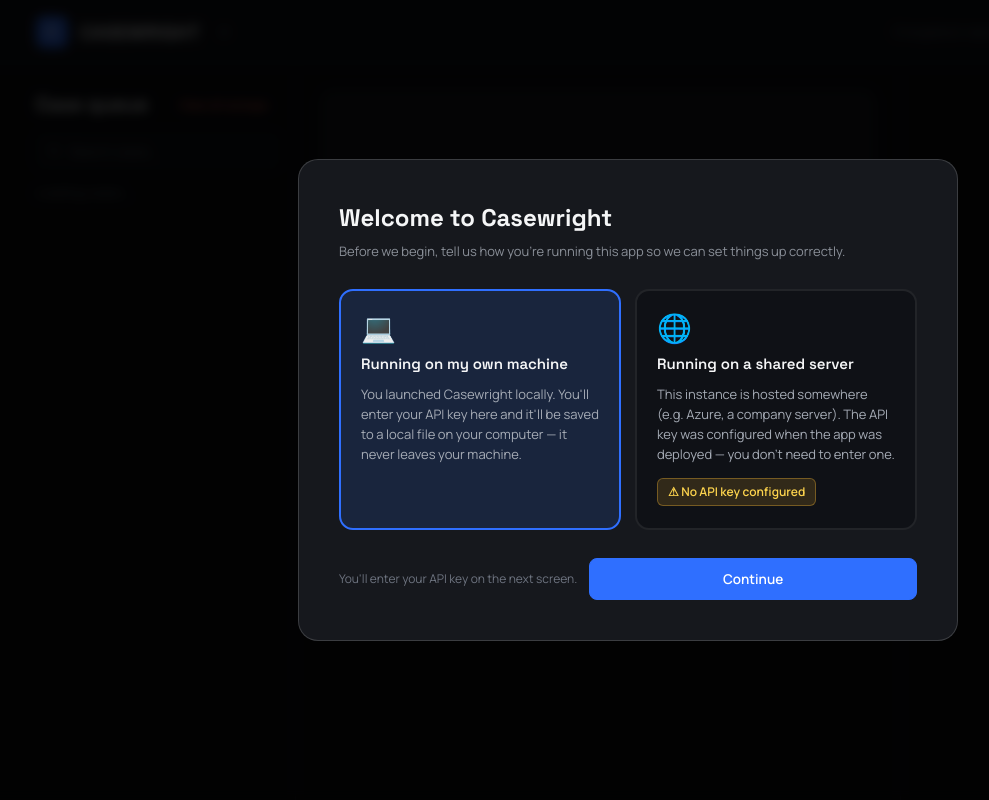
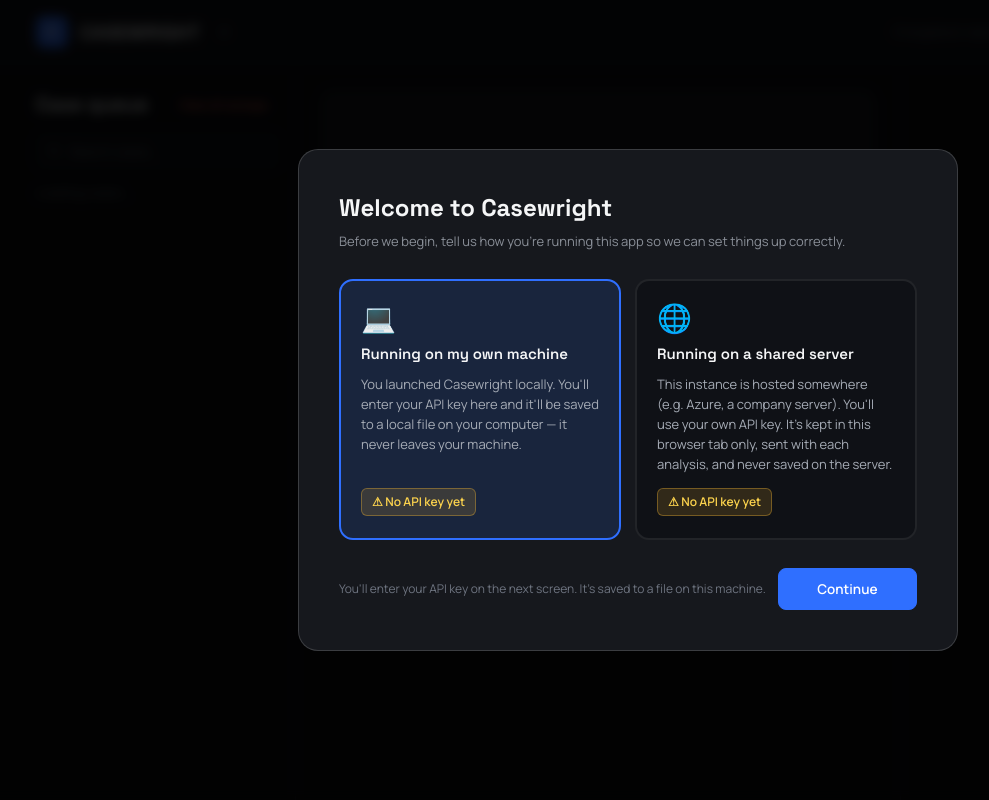
Before and after one commit to shehuphd/casewright, a Flask app: page / in a window 1280 px wide. Shown: the whole page, without its empty margins (12-1001 px from the left). Run offline with Flask 3, Linux system fonts and the light colour scheme.

Commit message:
Make cloud mode bring-your-own-key with per-mode key detection

```diff
--- a/app.py
+++ b/app.py
@@ -72,9 +72,24 @@
 
 
 @traced_action(action="case.analyse", kind="app", actor="user", project="casewright")
-def _run_analysis(case_id: str) -> tuple[dict, int]:
+def _caller_settings() -> dict:
+    """Resolve credentials for this request.
+
+    In cloud mode the analyst's own key rides in on headers rather than being
+    read from the server's environment. Headers rather than the JSON body so
+    every endpoint resolves credentials the same way, whether or not it takes
+    a body.
+    """
+    return cfg.resolve_settings({
+        "provider": request.headers.get("X-LLM-Provider"),
+        "api_key": request.headers.get("X-LLM-Key"),
+        "text_model": request.headers.get("X-LLM-Text-Model"),
+        "vision_model": request.headers.get("X-LLM-Vision-Model"),
+    })
+
+
+def _run_analysis(case_id: str, settings: dict) -> tuple[dict, int]:
     trace = active()
-    settings = cfg.get_raw_settings()
     case = get_case(case_id)
     if not case:
         raise ValueError(f"Case {case_id} not found.")
@@ -194,10 +209,16 @@
 @app.route("/api/onboarding", methods=["GET"])
 def onboarding_status():
     raw = cfg.get_raw_settings()
+    mode = cfg.get_deployment_mode()
+    # key_configured describes the server's own .env, which only exists in a
+    # local run. Reporting it in cloud mode was the source of a wrong signal:
+    # a developer's local .env lit up "API key detected" on the cloud card,
+    # describing their own machine rather than the deployment. Cloud is
+    # bring-your-own-key, so there is nothing on the server to detect.
     return jsonify({
-        "deployment_mode": cfg.get_deployment_mode(),
-        "key_configured": bool(raw.get("api_key")),
-        "provider": raw.get("provider") or None,
+        "deployment_mode": mode,
+        "key_configured": bool(raw.get("api_key")) if mode != "cloud" else False,
+        "provider": (raw.get("provider") or None) if mode != "cloud" else None,
         "env_exists": cfg.env_file_exists(),
     })
 
@@ -230,7 +251,10 @@
 
     # Fall back to the saved key if the caller didn't supply one
     if not api_key:
-        raw = cfg.get_raw_settings()
+        # resolve_settings, not get_raw_settings: in cloud mode there is no
+        # server-side key to fall back to, and reaching for one would let a
+        # keyless caller spend the operator's credit.
+        raw = cfg.resolve_settings()
         api_key = raw.get("api_key", "")
         if not provider:
             provider = raw.get("provider", "")
@@ -285,7 +309,10 @@
     api_key = (body.get("api_key") or "").strip()
 
     if not api_key:
-        raw = cfg.get_raw_settings()
+        # resolve_settings, not get_raw_settings: in cloud mode there is no
+        # server-side key to fall back to, and reaching for one would let a
+        # keyless caller spend the operator's credit.
+        raw = cfg.resolve_settings()
         api_key = raw.get("api_key", "")
         if not provider:
             provider = raw.get("provider", "")
@@ -440,7 +467,7 @@
         _running.add(case_id)
     log_event("analysis_start", {"case_id": case_id})
     try:
-        workup, tokens = _run_analysis(case_id)
+        workup, tokens = _run_analysis(case_id, _caller_settings())
         log_event("analysis_complete", {
             "case_id": case_id,
             "action": workup.get("recommended_action"),
--- a/templates/index.html
+++ b/templates/index.html
@@ -544,12 +544,13 @@
         <div class="onboard-card-icon">💻</div>
         <h3>Running on my own machine</h3>
         <p>You launched Casewright locally. You'll enter your API key here and it'll be saved to a local file on your computer — it never leaves your machine.</p>
+        <div id="onboard-local-badge"></div>
       </div>
 
       <div class="onboard-card" id="onboard-card-cloud" onclick="selectOnboardMode('cloud')">
         <div class="onboard-card-icon">🌐</div>
         <h3>Running on a shared server</h3>
-        <p>This instance is hosted somewhere (e.g. Azure, a company server). The API key was configured when the app was deployed — you don't need to enter one.</p>
+        <p>This instance is hosted somewhere (e.g. Azure, a company server). You'll use your own API key. It's kept in this browser tab only, sent with each analysis, and never saved on the server.</p>
         <div id="onboard-cloud-badge"></div>
       </div>
 
@@ -570,17 +571,16 @@
 
     <!-- Shown instead of form fields in cloud mode -->
     <div id="cloud-mode-notice" class="hidden" style="background:var(--blue-bg);border:1px solid var(--blue-border);border-radius:10px;padding:16px 18px;margin-bottom:20px">
-      <div style="font-size:13px;font-weight:600;color:var(--text-2);margin-bottom:6px">🌐 Cloud deployment</div>
-      <div style="font-size:13px;color:var(--text-4);line-height:1.55">Your API key and model are managed by your administrator. Nothing to configure here.</div>
-      <div style="display:flex;gap:24px;margin-top:14px;font-size:13px">
-        <div><span style="color:var(--text-5)">Provider</span><br><strong id="cloud-notice-provider" style="color:var(--text-2)">—</strong></div>
-        <div><span style="color:var(--text-5)">Model</span><br><strong id="cloud-notice-model" style="color:var(--text-2)">—</strong></div>
+      <div style="font-size:13px;font-weight:600;color:var(--text-2);margin-bottom:6px">🌐 Bring your own key</div>
+      <div style="font-size:13px;color:var(--text-4);line-height:1.55">
+        This is a shared deployment, so you supply your own API key and your own usage is billed to you.
+        The key is held in this browser tab only and is cleared when you close it. It's never written to the server.
       </div>
-      <div style="margin-top:14px;padding-top:12px;border-top:1px solid var(--blue-border)">
-        <div style="font-size:11px;color:var(--text-5);margin-bottom:4px">To update the API key, an administrator should run:</div>
-        <code style="font-size:11px;color:var(--text-3);background:var(--card-inner);padding:6px 10px;border-radius:6px;display:block;word-break:break-all">az containerapp secret set --name casewright --resource-group &lt;rg&gt; --secrets "llm-api-key=&lt;NEW_KEY&gt;"</code>
+      <div style="font-size:12px;color:var(--text-5);line-height:1.5;margin-top:10px">
+        Casewright reads your documents and calls the model server-side, so your key does pass through this
+        server on each analysis. Only use a key you're willing to send to whoever operates this instance.
       </div>
-      <div style="margin-top:10px">
+      <div style="margin-top:14px">
         <button onclick="resetOnboarding()" style="background:none;border:none;color:var(--text-5);font-size:12px;cursor:pointer;padding:0;text-decoration:underline">Switch to local mode</button>
       </div>
     </div>
@@ -681,14 +681,48 @@
   uncertOpen: false,
   analystNotesOpen: false,
   deploymentMode: null,   // 'local' | 'cloud' — set during onboarding
+  onboardStatus: null,    // cached /api/onboarding result, for the wizard's badges
   onboardMode: null,      // selection in progress inside the onboarding modal
 };
 
 let rationaleTimer = null;
 
 // ── Utilities ─────────────────────────────────────────────────────────────────
+/* Cloud deployments are bring-your-own-key. The key lives in sessionStorage
+   so it dies with the tab rather than persisting on a shared machine, and it
+   is sent per-request instead of being saved server-side, where it would be
+   one instance's key spending on behalf of everyone who found the URL. */
+const BYOK = {
+  get() {
+    try { return JSON.parse(sessionStorage.getItem('cw_byok') || 'null'); }
+    catch { return null; }
+  },
+  set(v) { sessionStorage.setItem('cw_byok', JSON.stringify(v)); },
+  clear() { sessionStorage.removeItem('cw_byok'); },
+};
+
+function byokHeaders() {
+  if (S.deploymentMode !== 'cloud') return {};
+  const k = BYOK.get();
+  if (!k || !k.api_key) return {};
+  return {
+    'X-LLM-Provider': k.provider || '',
+    'X-LLM-Key': k.api_key,
+    'X-LLM-Text-Model': k.text_model || '',
+    'X-LLM-Vision-Model': k.vision_model || k.text_model || '',
+  };
+}
+
+function hasUsableKey() {
+  if (S.deploymentMode === 'cloud') {
+    const k = BYOK.get();
+    return !!(k && k.api_key);
+  }
+  return !!(S.settings && S.settings.api_key_set);
+}
+
 async function api(method, path, body) {
-  const opts = { method, headers: { 'Content-Type': 'application/json' } };
+  const opts = { method, headers: { 'Content-Type': 'application/json', ...byokHeaders() } };
   if (body !== undefined) opts.body = JSON.stringify(body);
   const r = await fetch(path, opts);
   if (!r.ok) {
@@ -755,9 +789,35 @@
   document.getElementById('onboard-continue-btn').disabled = false;
   const note = document.getElementById('onboard-footer-note');
   note.style.color = '';
-  note.textContent = mode === 'local'
-    ? 'You\'ll enter your API key on the next screen.'
-    : 'Your API key is already configured — nothing to enter.';
+  // Each mode keeps its key somewhere different, so "do I have a key?" has a
+  // different answer per mode. Report the one for the card just chosen.
+  note.textContent = modeHasKey(mode)
+    ? (mode === 'local'
+        ? 'A key is already saved on this machine. Continue to start working.'
+        : 'A key is already saved in this browser tab. Continue to start working.')
+    : (mode === 'local'
+        ? 'You\'ll enter your API key on the next screen. It\'s saved to a file on this machine.'
+        : 'You\'ll enter your API key on the next screen. It stays in this browser tab.');
+}
+
+/* Does the given mode already have a usable key? Local keys live in the
+   server's .env (reported by /api/onboarding at boot), cloud keys in this
+   tab's sessionStorage. Checking the wrong source is what previously made a
+   developer's local .env light up the cloud card. */
+function modeHasKey(mode) {
+  if (mode === 'cloud') {
+    const k = BYOK.get();
+    return !!(k && k.api_key);
+  }
+  return !!(S.onboardStatus && S.onboardStatus.key_configured);
+}
+
+function renderOnboardBadges() {
+  const mk = (found, where) => found
+    ? `<span class="onboard-badge ok">✓ API key found ${where}</span>`
+    : `<span class="onboard-badge warn">⚠ No API key yet</span>`;
+  document.getElementById('onboard-local-badge').innerHTML = mk(modeHasKey('local'), 'on this machine');
+  document.getElementById('onboard-cloud-badge').innerHTML = mk(modeHasKey('cloud'), 'in this browser');
 }
 
 async function completeOnboarding() {
@@ -770,7 +830,7 @@
     if (!check.env_exists) {
       selectOnboardMode('cloud');
       const note = document.getElementById('onboard-footer-note');
-      note.textContent = '⚠ No local config file found. Switched to cloud mode — your API key is managed externally.';
+      note.textContent = '⚠ No local config file found. Switched to shared-server mode — your API key will stay in this browser tab.';
       note.style.color = 'var(--amber)';
       return;
     }
@@ -780,14 +840,19 @@
   localStorage.setItem('cw_mode', mode);
   localStorage.setItem('cw_onboarded', '1');
   document.getElementById('onboard-overlay').classList.add('hidden');
-  if (mode === 'local' && !S.settings.api_key_set) openSettings();
+  // Both modes need a key before anything can run; only the storage differs.
+  if (!hasUsableKey()) openSettings();
   await continueInit();
 }
 
-function launchWizard() {
+async function launchWizard() {
   localStorage.removeItem('cw_onboarded');
   localStorage.removeItem('cw_mode');
   S.onboardMode = null;
+  // Re-check rather than trusting the boot-time result: a key may have been
+  // added or deleted since, and stale badges are worse than none.
+  S.onboardStatus = await api('GET', '/api/onboarding').catch(() => S.onboardStatus);
+  renderOnboardBadges();
   document.getElementById('onboard-card-local').classList.remove('selected');
   document.getElementById('onboard-card-cloud').classList.remove('selected');
   document.getElementById('onboard-continue-btn').disabled = true;
@@ -810,14 +875,12 @@
 
     if (localStorage.getItem('cw_onboarded')) {
       S.deploymentMode = localStorage.getItem('cw_mode') || 'local';
-      if (S.deploymentMode === 'local' && !S.settings.api_key_set) openSettings();
+      if (!hasUsableKey()) openSettings();
       await continueInit();
     } else {
-      const status = await api('GET', '/api/onboarding').catch(() => ({ deployment_mode: 'local', key_configured: false }));
-      const badge = document.getElementById('onboard-cloud-badge');
-      badge.innerHTML = status.key_configured
-        ? '<span class="onboard-badge ok">✓ API key detected</span>'
-        : '<span class="onboard-badge warn">⚠ No API key configured</span>';
+      const status = await api('GET', '/api/onboarding').catch(() => ({ deployment_mode: 'local' }));
+      S.onboardStatus = status;
+      renderOnboardBadges();
       selectOnboardMode(status.deployment_mode || 'local');
       document.getElementById('onboard-overlay').classList.remove('hidden');
     }
@@ -1387,24 +1450,27 @@
   document.getElementById('delete-confirm').style.display = 'none';
 
   const isCloud = S.deploymentMode === 'cloud';
-  const hasKey = S.settings && S.settings.api_key_set;
-
-  // Toggle cloud notice vs normal form
+  const byok = BYOK.get();
+  // Cloud keeps the same form as local — both modes are bring-your-own-key.
+  // Only the destination differs: .env on disk locally, this tab's memory in
+  // the cloud. The notice explains that difference.
+  const hasKey = isCloud ? !!(byok && byok.api_key) : !!(S.settings && S.settings.api_key_set);
+
   document.getElementById('cloud-mode-notice').classList.toggle('hidden', !isCloud);
   document.getElementById('settings-modal-intro').style.display = isCloud ? 'none' : '';
   document.querySelectorAll('#settings-modal .form-group').forEach(el => {
-    el.style.display = isCloud ? 'none' : '';
+    el.style.display = '';
   });
   document.getElementById('modal-save-btn').textContent = 'Save and continue';
-  document.getElementById('modal-save-btn').style.display = isCloud ? 'none' : '';
-  document.getElementById('delete-key-btn').style.display = (!isCloud && hasKey) ? 'block' : 'none';
-
-  if (isCloud && S.settings) {
-    document.getElementById('cloud-notice-provider').textContent = S.settings.provider || '—';
-    document.getElementById('cloud-notice-model').textContent = S.settings.text_model || '—';
-  } else {
-    if (S.settings) updateSettingsModal(S.settings);
-    if (hasKey) loadModels(S.settings.provider || 'openai', '');
+  document.getElementById('modal-save-btn').style.display = '';
+  document.getElementById('delete-key-btn').style.display = hasKey ? 'block' : 'none';
+
+  const current = isCloud ? (byok || {}) : S.settings;
+  if (current) updateSettingsModal(isCloud ? { ...current, api_key_set: hasKey } : current);
+  // Second argument is the API key, not the model. Local sends '' so the
+  // server falls back to .env; cloud has no server key and must send its own.
+  if (hasKey) {
+    loadModels((current && current.provider) || 'openai', isCloud ? (byok && byok.api_key) || '' : '');
   }
 }
 
@@ -1425,7 +1491,13 @@
 async function confirmDeleteKey() {
   const errEl = document.getElementById('modal-error');
   try {
-    S.settings = await api('DELETE', '/api/settings/key');
+    if (S.deploymentMode === 'cloud') {
+      // Nothing server-side to delete: the key only ever existed in this tab.
+      BYOK.clear();
+      S.settings = { provider: null, api_key_set: false, api_key_preview: null };
+    } else {
+      S.settings = await api('DELETE', '/api/settings/key');
+    }
     closeSettings();
     document.getElementById('s-api-key').value = '';
     updateSettingsModal(S.settings);
@@ -1455,7 +1527,11 @@
   const saveBtn = document.getElementById('modal-save-btn');
   errEl.style.display = 'none';
 
-  const hasExistingKey = S.settings && S.settings.api_key_set;
+  const isCloud = S.deploymentMode === 'cloud';
+  const existingByok = BYOK.get();
+  const hasExistingKey = isCloud
+    ? !!(existingByok && existingByok.api_key)
+    : !!(S.settings && S.settings.api_key_set);
   if (!apiKey && !hasExistingKey) {
     errEl.textContent = 'An API key is required.';
     errEl.style.display = 'block';
@@ -1498,12 +1574,27 @@
     return;
   }
   try {
-    S.settings = await api('POST', '/api/settings', {
-      provider,
-      api_key: apiKey,
-      text_model: textModel,
-      vision_model: textModel,
-    });
+    if (isCloud) {
+      // Never POST the key to the server in cloud mode: /api/settings writes
+      // to .env, which on a shared instance would hand one analyst's key to
+      // everyone else who opens the app.
+      const key = apiKey || (existingByok && existingByok.api_key) || '';
+      BYOK.set({ provider, api_key: key, text_model: textModel, vision_model: textModel });
+      S.settings = {
+        provider,
+        api_key_set: true,
+        api_key_preview: key.length > 8 ? key.slice(0, 6) + '••••••••' + key.slice(-4) : '••••••••',
+        text_model: textModel,
+        vision_model: textModel,
+      };
+    } else {
+      S.settings = await api('POST', '/api/settings', {
+        provider,
+        api_key: apiKey,
+        text_model: textModel,
+        vision_model: textModel,
+      });
+    }
     testedKey = null;
     closeSettings();
     document.getElementById('s-api-key').value = '';
```
Also changed, not shown: src/config.py (+28 -0 lines), tests/test_byok.py (added, +129 -0 lines).
